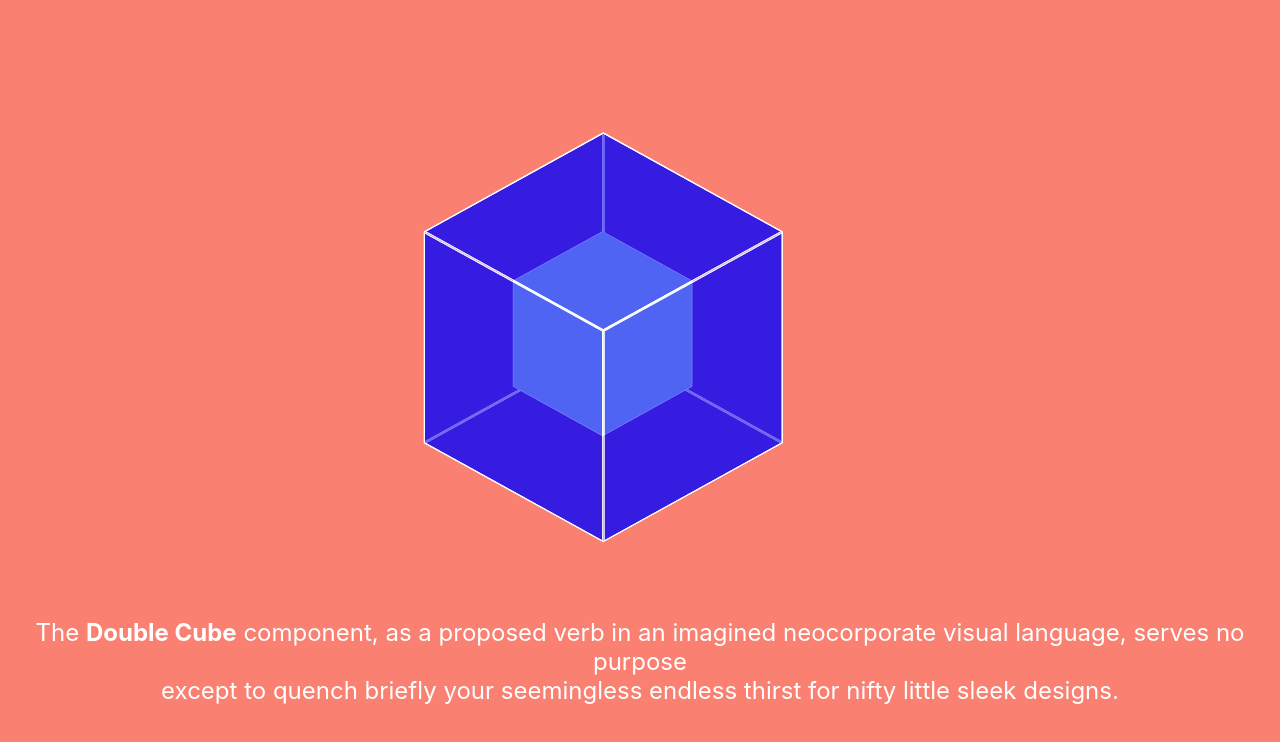
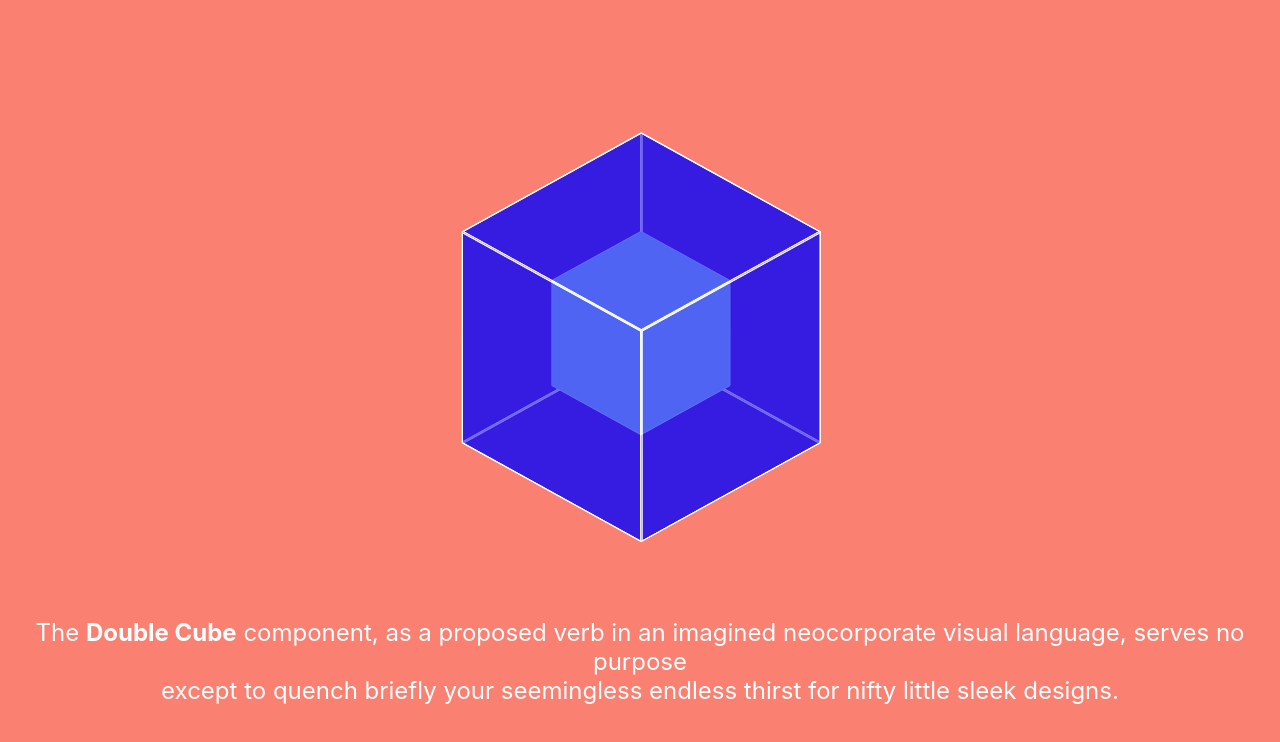
Before and after one commit to emantheman/emantheman.github.io, a React (Create React App) app: page /#/code/components/twocube in a window 1280 px wide. Shown: the top 742 px of the page. Built offline with nearby package versions, Linux system fonts and the light colour scheme.

Commit message:
Completes 2cube

```diff
--- a/src/components/TwoCube.js
+++ b/src/components/TwoCube.js
@@ -28,21 +28,21 @@ const spinOuterKeyframes = {
   '0%': {
     transform: `translateX(-50%)
       scale3d(1,1,1)
-      rotateX(0deg)
-      rotateY(0deg)
-      rotateZ(0deg)`
+      rotateX(-0deg)
+      rotateY(-0deg)
+      rotateZ(-0deg)`
   },
   '25%': {
     transform: `translateX(-50%)
       scale3d(1,1,1)
-      rotateX(0deg)
+      rotateX(-0deg)
       rotateY(-90deg)
       rotateZ(0deg)`
   },
   '100%': {
     transform: `translateX(-50%)
       scale3d(1,1,1)
-      rotateX(0deg)
+      rotateX(-0deg)
       rotateY(-90deg)
       rotateZ(0deg)`
   },
@@ -86,7 +86,7 @@ export default class TwoCube extends Component {
       innerCube: {
         position: 'absolute',
         top: '-2px',
-        left: 0,
+        left: '1px',
         width: `${depth}px`,
         height: `${depth}px`,
         transform: `translateX(-50%)
@@ -120,7 +120,7 @@ export default class TwoCube extends Component {
         position: 'absolute',
         width: '100%',
         height: '100%',
-        border: '1px solid white'
+        border: '1px solid rgba(255,255,255,.8)'
       },
       outerFace: {
         backgroundColor: 'rgba(0, 0, 255, 0.6)',
@@ -131,7 +131,7 @@ export default class TwoCube extends Component {
       },
       innerFace: {
         backgroundColor: 'lightblue',
-        border: '2px solid white'
+        border: '1.5px solid white'
       }
     })
   }
--- a/src/styles/Cube.scss
+++ b/src/styles/Cube.scss
@@ -10,7 +10,7 @@
     bottom: 0;
     margin: auto;
     height: 500px;
-    width: 500px;
+    width: 425px;
   }
   .description {
     color: white;
```
